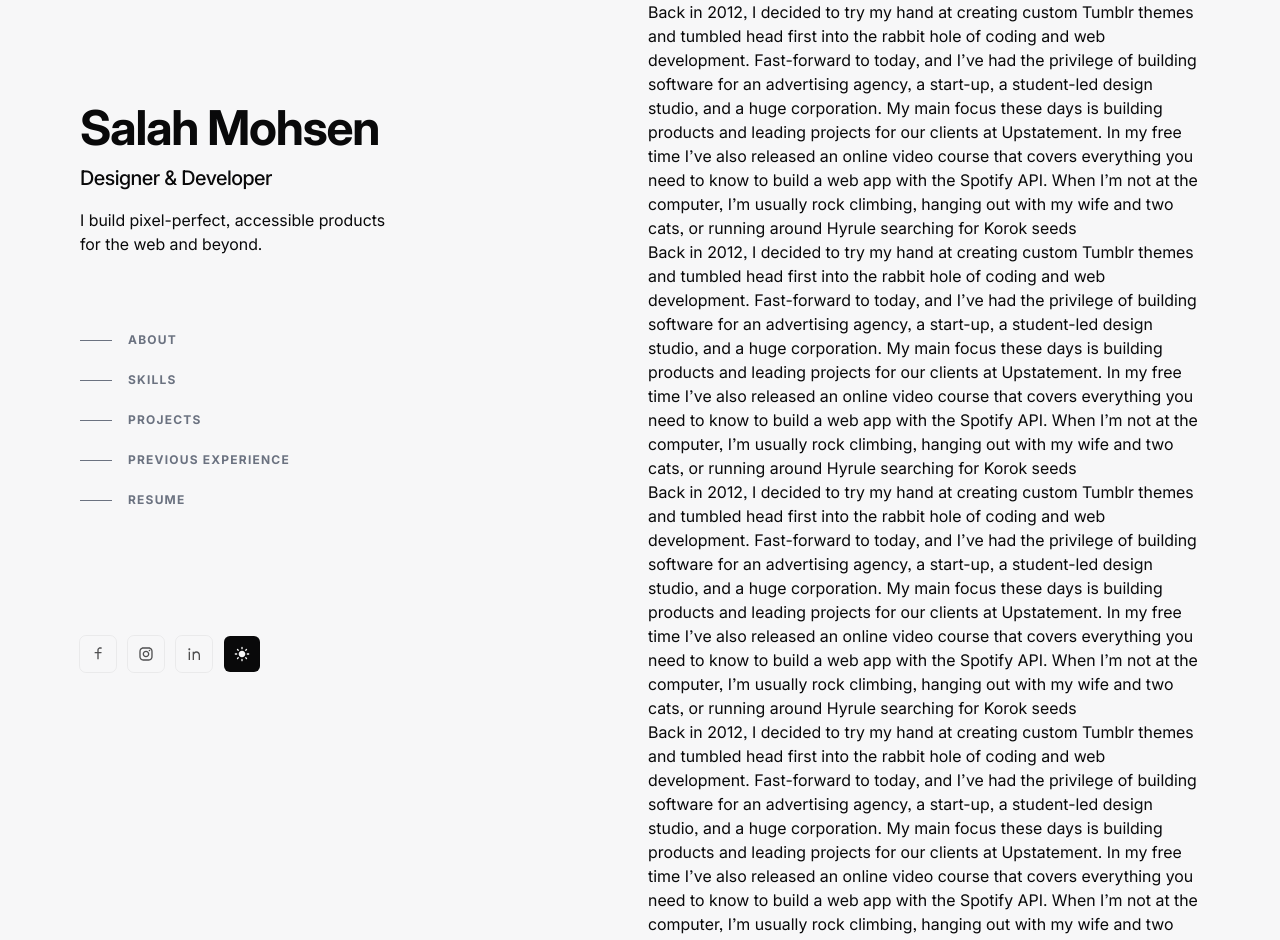
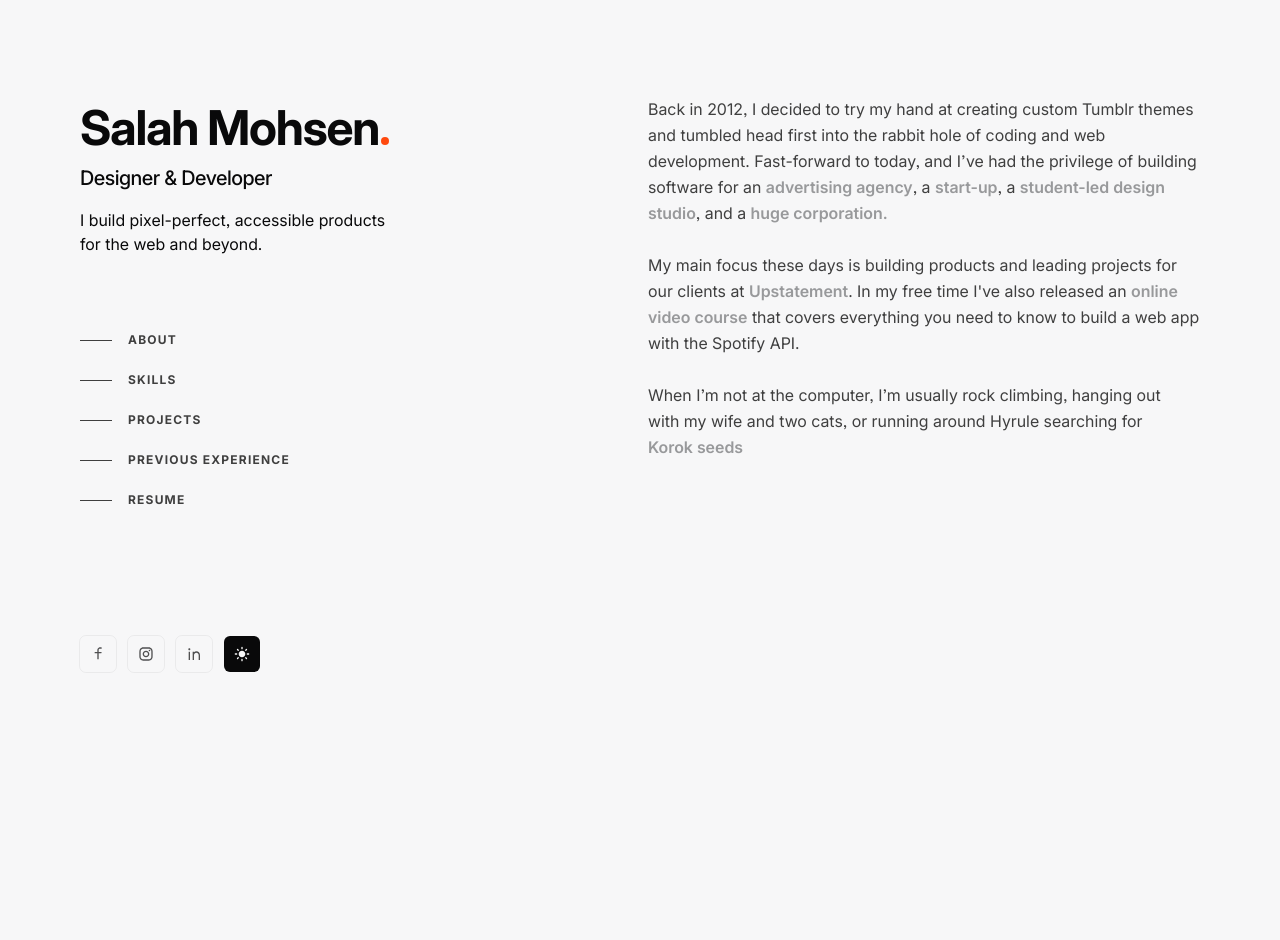
Before and after one commit to salahmohsen/portfolio, a Next.js app: page / in a window 1280 px wide. Shown: the top 940 px of the page. After the commit the page ends 800 px from the top, so only its background shows below. Built offline with nearby package versions, Linux system fonts and the light colour scheme.

Commit message:
Ui improvements

```diff
--- /dev/null
+++ b/app/components/link/a.jsx
@@ -0,0 +1,14 @@
+const A = ({ children, url }) => {
+  return (
+    <a
+      href={url}
+      target="_blank"
+      rel="noopener noreferrer"
+      className="text-lightHref dark:text-nightHref hover:text-orange dark:hover:text-orange font-semibold"
+    >
+      {children}
+    </a>
+  );
+};
+
+export default A;
--- a/app/components/navigation/mobileSectionTitle.jsx
+++ b/app/components/navigation/mobileSectionTitle.jsx
@@ -2,7 +2,7 @@
 
 const MobileSectionTitle = ({ sectionTitle }) => {
   return (
-    <div className=" sticky top-2  flex h-10 items-center justify-between rounded-md  bg-night/15 px-1 backdrop-blur-3xl dark:border-faded sm:-ml-8 sm:px-8 lg:hidden ">
+    <div className=" dark:border-nightFaded sticky  top-2 flex h-10 items-center justify-between  rounded-md bg-night/15 px-1 backdrop-blur-3xl sm:-ml-8 sm:px-8 lg:hidden ">
       <p className="font-bold">{sectionTitle}</p>
     </div>
   );
--- a/app/components/navigation/navigationItem.jsx
+++ b/app/components/navigation/navigationItem.jsx
@@ -1,13 +1,13 @@
-const NavigationItem = ({ sectionTitleLowercase, link = false }) => {
+const NavigationItem = ({ name, link = false }) => {
   return (
     <li>
       <a
         className="active group flex items-center py-3"
-        href={link ? link : "#" + sectionTitleLowercase}
+        href={link ? link : "#" + name}
       >
-        <span className="mr-4 h-px w-8 bg-faded transition-all duration-200 ease-in-out group-hover:w-16 group-hover:bg-night group-focus-visible:w-16 group-focus-visible:bg-night dark:group-hover:bg-light dark:group-focus-visible:bg-light"></span>
-        <span className="text-xs font-bold uppercase tracking-widest text-faded  group-hover:text-night group-focus-visible:text-night dark:text-faded dark:group-hover:text-light dark:group-focus-visible:text-light ">
-          {sectionTitleLowercase}
+        <span className="bg-lightFaded mr-4 h-px w-8 transition-all duration-200 ease-in-out group-hover:w-16 group-hover:bg-night group-focus-visible:w-16 group-focus-visible:bg-night dark:group-hover:bg-light dark:group-focus-visible:bg-light"></span>
+        <span className="text-lightFaded dark:text-nightFaded text-xs font-bold uppercase  tracking-widest group-hover:text-night group-focus-visible:text-night dark:group-hover:text-light dark:group-focus-visible:text-light ">
+          {name}
         </span>
       </a>
     </li>
--- a/app/globals.css
+++ b/app/globals.css
@@ -4,6 +4,10 @@
 
 @layer base {
   html {
-    font-feature-settings: "liga" 1, "calt" 1, "ss01", "ss03";
+    font-feature-settings:
+      "liga" 1,
+      "calt" 1,
+      "ss01",
+      "ss03";
   }
 }
--- a/app/layout.js
+++ b/app/layout.js
@@ -19,7 +19,7 @@ export default function RootLayout({ children }) {
       <html lang="en" className={inter.className} suppressHydrationWarning>
         <body
           className={
-            "text-pretty bg-light text-night antialiased transition-colors duration-500 ease-in-out selection:bg-night selection:text-light dark:bg-night dark:text-light dark:selection:bg-light dark:selection:text-night"
+            "text-pretty bg-light leading-relaxed text-night antialiased transition-colors duration-500 ease-in-out selection:bg-night selection:text-light dark:bg-night dark:text-light dark:selection:bg-light dark:selection:text-night"
           }
         >
           <ThemeProvider attribute="class" defaultTheme="system" enableSystem>
--- a/app/page.js
+++ b/app/page.js
@@ -1,4 +1,5 @@
 import SocialMediaButton from "./components/buttons/socialMediaButton";
+import A from "./components/link/a";
 import { ThemeSwitcher } from "./components/mobileNavbar/themeSwitcher";
 import MobileSectionTitle from "./components/navigation/mobileSectionTitle";
 import NavigationItem from "./components/navigation/navigationItem";
@@ -10,31 +11,31 @@ import {
 
 export default function Home() {
   return (
-    <div className="lg:flex lg:justify-between lg:gap-4">
-      <div className="fixed -left-12 top-5  z-50 flex w-full justify-end sm:-left-12 lg:hidden">
+    <div className="relative lg:flex lg:justify-between lg:gap-4 ">
+      <div className="fixed -left-12 top-5 z-10 flex w-full justify-end sm:-left-12 lg:hidden">
         <ThemeSwitcher />
       </div>
-      <header className="flex flex-col justify-between pt-10 lg:sticky lg:top-0  lg:w-1/2 lg:py-24">
+      <header className="flex flex-col justify-between pt-10 lg:sticky lg:top-0 lg:w-1/2 lg:py-24">
         <div className="mt-2">
-          <h1 className="text-4xl font-bold tracking-tight sm:text-5xl">
-            <a href="/">Salah Mohsen</a>
+          <h1 className=" flex items-baseline text-4xl font-bold tracking-tight sm:text-5xl">
+            <a href="/">
+              <span>Salah Mohsen</span>
+            </a>
+            <span className="bg-orange ml-0.5 aspect-square h-2 rounded-full"></span>
           </h1>
           <h2 className="mt-3 text-lg font-medium tracking-tight sm:text-xl">
             Designer & Developer
           </h2>
-          <p className="mt-4 max-w-xs leading-normal">
+          <p className="dark:text-nightFaded mt-4 max-w-xs leading-normal">
             I build pixel-perfect, accessible products for the web and beyond.
           </p>
           <nav className="hidden lg:block" aria-label="In-page jump links">
             <ul className="mt-16 w-max">
-              <NavigationItem sectionTitleLowercase={"about"} />
-              <NavigationItem sectionTitleLowercase={"skills"} />
-              <NavigationItem sectionTitleLowercase={"projects"} />
-              <NavigationItem sectionTitleLowercase={"previous experience"} />
-              <NavigationItem
-                sectionTitleLowercase={"resume"}
-                link={"/assets/resume.pdf"}
-              />
+              <NavigationItem name={"about"} />
+              <NavigationItem name={"skills"} />
+              <NavigationItem name={"projects"} />
+              <NavigationItem name={"previous experience"} />
+              <NavigationItem name={"resume"} link={"/assets/resume.pdf"} />
             </ul>
           </nav>
         </div>
@@ -57,85 +58,29 @@ export default function Home() {
           <SocialMediaButton lightSwitch={true} icon={<ThemeSwitcher />} />
         </ul>
       </header>
-      <section className="flex flex-col justify-between lg:h-screen lg:w-1/2 ">
-        <section>
-          <MobileSectionTitle sectionTitle="--->About Me" />
-          <p className="">
+      <section className="text-lightFaded dark:text-nightFaded flex flex-col justify-between lg:h-screen lg:w-1/2 lg:py-24">
+        <section id="about me">
+          <MobileSectionTitle sectionTitle="About Me" />
+          <p className=" ">
             Back in 2012, I decided to try my hand at creating custom Tumblr
             themes and tumbled head first into the rabbit hole of coding and web
             development. Fast-forward to today, and I’ve had the privilege of
-            building software for an advertising agency, a start-up, a
-            student-led design studio, and a huge corporation. My main focus
-            these days is building products and leading projects for our clients
-            at Upstatement. In my free time I’ve also released an online video
-            course that covers everything you need to know to build a web app
-            with the Spotify API. When I’m not at the computer, I’m usually rock
-            climbing, hanging out with my wife and two cats, or running around
-            Hyrule searching for Korok seeds
-          </p>
-        </section>
-        <section>
-          <MobileSectionTitle sectionTitle="Skills" />
-          <p>
-            Back in 2012, I decided to try my hand at creating custom Tumblr
-            themes and tumbled head first into the rabbit hole of coding and web
-            development. Fast-forward to today, and I’ve had the privilege of
-            building software for an advertising agency, a start-up, a
-            student-led design studio, and a huge corporation. My main focus
-            these days is building products and leading projects for our clients
-            at Upstatement. In my free time I’ve also released an online video
-            course that covers everything you need to know to build a web app
-            with the Spotify API. When I’m not at the computer, I’m usually rock
-            climbing, hanging out with my wife and two cats, or running around
-            Hyrule searching for Korok seeds
-          </p>
-        </section>
-        <section>
-          <MobileSectionTitle sectionTitle="Previous Experience" />
-          <p>
-            Back in 2012, I decided to try my hand at creating custom Tumblr
-            themes and tumbled head first into the rabbit hole of coding and web
-            development. Fast-forward to today, and I’ve had the privilege of
-            building software for an advertising agency, a start-up, a
-            student-led design studio, and a huge corporation. My main focus
-            these days is building products and leading projects for our clients
-            at Upstatement. In my free time I’ve also released an online video
-            course that covers everything you need to know to build a web app
-            with the Spotify API. When I’m not at the computer, I’m usually rock
-            climbing, hanging out with my wife and two cats, or running around
-            Hyrule searching for Korok seeds
-          </p>
-        </section>
-        <section>
-          <MobileSectionTitle sectionTitle="About Me again" />
-          <p>
-            Back in 2012, I decided to try my hand at creating custom Tumblr
-            themes and tumbled head first into the rabbit hole of coding and web
-            development. Fast-forward to today, and I’ve had the privilege of
-            building software for an advertising agency, a start-up, a
-            student-led design studio, and a huge corporation. My main focus
-            these days is building products and leading projects for our clients
-            at Upstatement. In my free time I’ve also released an online video
-            course that covers everything you need to know to build a web app
-            with the Spotify API. When I’m not at the computer, I’m usually rock
-            climbing, hanging out with my wife and two cats, or running around
-            Hyrule searching for Korok seeds
-          </p>
-        </section>
-        <section>
-          <MobileSectionTitle sectionTitle="About Me" />
-          <p>
-            Back in 2012, I decided to try my hand at creating custom Tumblr
-            themes and tumbled head first into the rabbit hole of coding and web
-            development. Fast-forward to today, and I’ve had the privilege of
-            building software for an advertising agency, a start-up, a
-            student-led design studio, and a huge corporation. My main focus
-            these days is building products and leading projects for our clients
-            at Upstatement. In my free time I’ve also released an online video
-            course that covers everything you need to know to build a web app
-            with the Spotify API. When I’m not at the computer, I’m usually rock
-            climbing, hanging out with my wife and two cats, or running around
-            Hyrule searching for Korok seeds
+            building software for an {<A url="#">advertising agency</A>}, a{" "}
+            {<A url="#">start-up</A>}, a{" "}
+            {<A url="#">student-led design studio</A>}, and a{" "}
+            {<A url="#">huge corporation.</A>}
+            <br />
+            <br />
+            My main focus these days is building products and leading projects
+            for our clients at {<A url="#">Upstatement</A>}. In my free time
+            I've also released an {<A url="#">online video course</A>} that
+            covers everything you need to know to build a web app with the
+            Spotify API.
+            <br />
+            <br />
+            When I’m not at the computer, I’m usually rock climbing, hanging out
+            with my wife and two cats, or running around Hyrule searching for{" "}
+            {<A url="#">Korok seeds</A>}
           </p>
         </section>
       </section>
--- a/tailwind.config.js
+++ b/tailwind.config.js
@@ -10,8 +10,12 @@ module.exports = {
     extend: {
       colors: {
         night: "#09090a",
+        nightFaded: "#d2d2d2",
+        nightHref: "#f7f7f8",
         light: "#f7f7f8",
-        faded: "#6b7280",
+        lightFaded: "#3f3f3f",
+        lightHref: "#98999b",
+        orange: "#ff490e",
       },
       container: {
         padding: {
```
